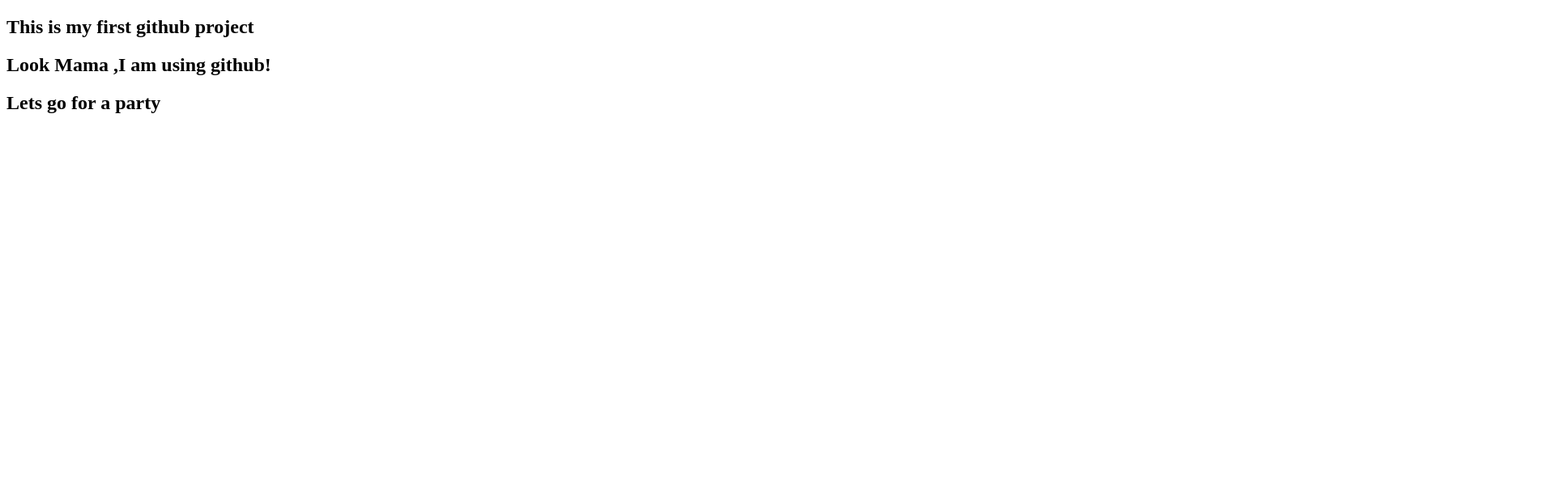
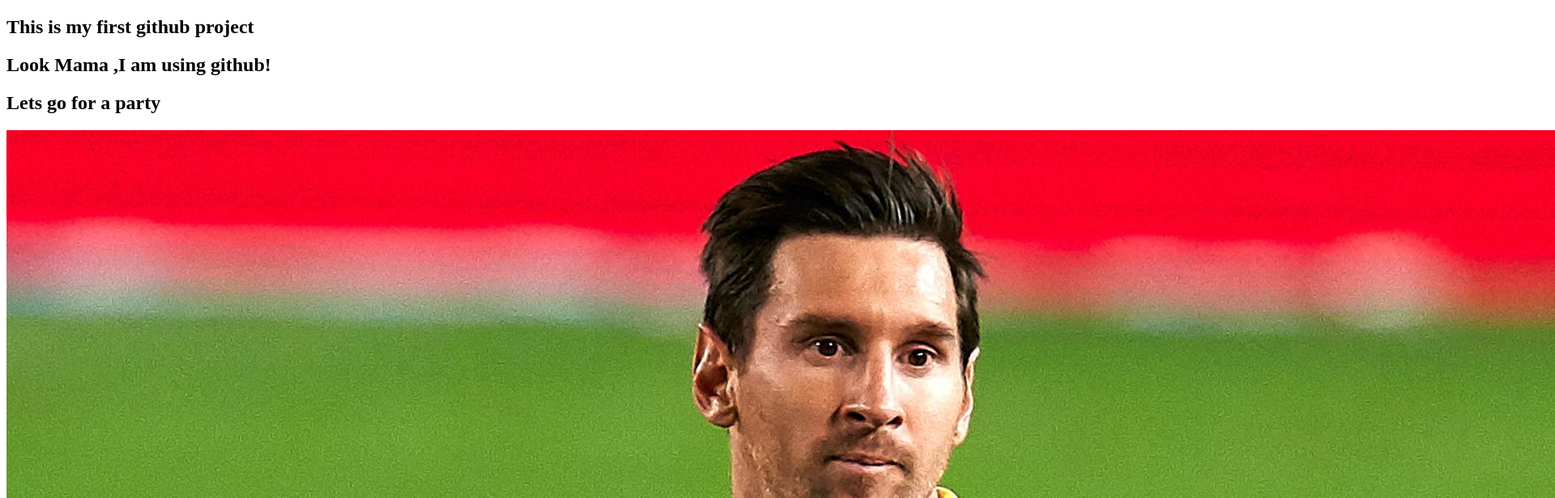
Before and after one commit to Ashik03074/my-first-web1, a plain HTML site: page index.html in a window 1280 px wide. Shown: the top 616 px of the page at 81% size, 1920 px wide, since content can reach past the window. Drawn offline with Linux system fonts and the light colour scheme.

Commit message:
add a image

```diff
--- a/index.html
+++ b/index.html
@@ -9,5 +9,6 @@
     <h2>This is my first github project</h2>
     <h2>Look Mama ,I am using github!</h2>
     <h2>Lets go for a party</h2>
+    <img src="leo.jpg" alt="">
 </body>
 </html>
```
Also changed, not shown: leo.jpg (added).
